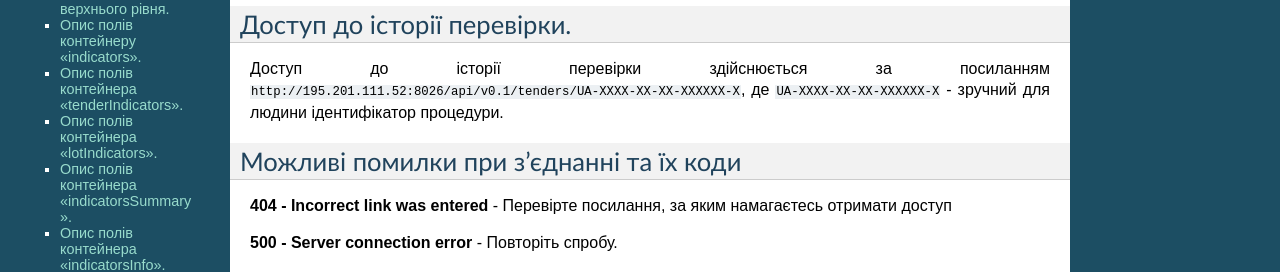
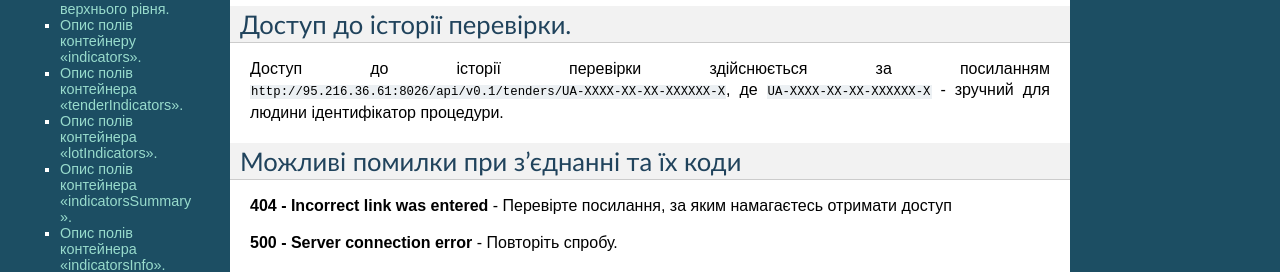
Before and after one commit to DataPathAnalytics/indicators-queue, a Sphinx documentation site: the page built from docs/procedure_history.rst, in a window 1280 px wide and 900 px high. Shown: the part 249-521 px from the top of the window. Built offline with Sphinx 7.4.7, drawn with Linux system fonts in a browser that asks for light colours; some of the changed lines change nothing that is shown.

Commit message:
Update procedure_history.rst

```diff
--- a/docs/procedure_history.rst
+++ b/docs/procedure_history.rst
@@ -9,7 +9,7 @@
 Доступ до історії перевірки.
 ****************************
 
-Доступ до історії перевірки здійснюється за посиланням ``http://195.201.111.52:8026/api/v0.1/tenders/UA-ХХХХ-ХХ-ХХ-ХХХХХХ-Х``, де ``UA-ХХХХ-ХХ-ХХ-ХХХХХХ-Х`` - зручний для людини ідентифікатор процедури.
+Доступ до історії перевірки здійснюється за посиланням ``http://95.216.36.61:8026/api/v0.1/tenders/UA-ХХХХ-ХХ-ХХ-ХХХХХХ-Х``, де ``UA-ХХХХ-ХХ-ХХ-ХХХХХХ-Х`` - зручний для людини ідентифікатор процедури.
 
 ****************************************
 Можливі помилки при з'єднанні та їх коди
```
